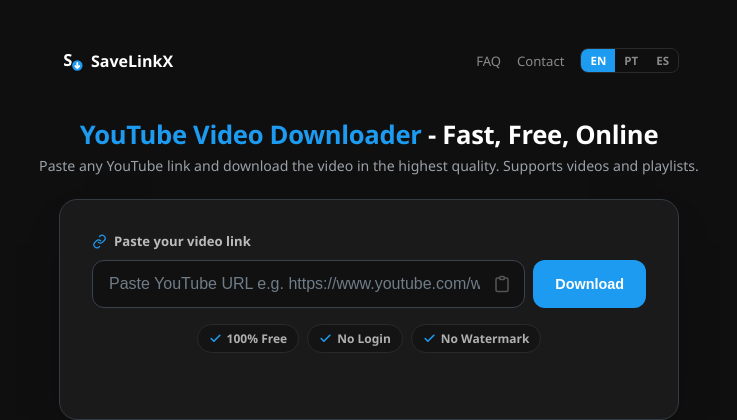
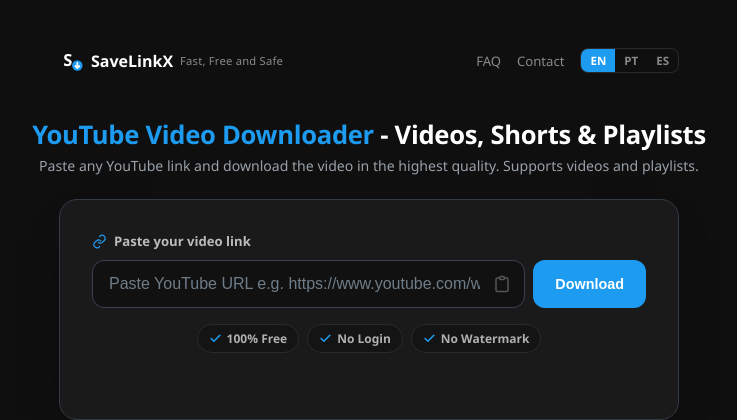
Before and after one commit to lars-rib/savelinkx, a Flask app: page /youtube/ in a window 1280 px wide. Shown: the top 420 px of the page, without its empty margins (271-1008 px from the left). Run offline with Flask 3, Linux system fonts and the light colour scheme; some libraries are stand-ins or nearby versions.

Commit message:
Update brand tagline and 4 H1s (#9)
Auto-merged by Mavis after offline test pass.

```diff
--- a/templates/base.html
+++ b/templates/base.html
@@ -83,6 +83,8 @@
     .topnav { width: 100%; max-width: 620px; display: flex; justify-content: space-between; align-items: center; padding: 0 0 24px; }
     .topnav-brand { font-size: 1rem; font-weight: 800; color: #fff; text-decoration: none; display: flex; align-items: center; gap: 7px; line-height: 1; }
     .topnav-brand svg { width: 25px; height: 25px; fill: var(--accent); flex-shrink: 0; }
+    .topnav-tagline { font-size: 0.7rem; font-weight: 500; color: #8a8a8a; letter-spacing: 0.02em; }
+    @media (max-width: 480px) { .topnav-tagline { display: none; } }
     .topnav-right { display: flex; align-items: center; gap: 16px; }
     .topnav-right > a { color: #8a8a8a; text-decoration: none; font-size: 0.82rem; transition: color 0.2s; white-space: nowrap; }
     .topnav-right > a:hover { color: var(--accent); }
@@ -184,9 +186,9 @@
 <body {% block body_attrs %}{% endblock %}>
 
   <nav class="topnav" aria-label="{% block nav_aria %}Main navigation{% endblock %}">
-    <a href="{% block brand_href %}/{% endblock %}" class="topnav-brand" aria-label="{% block brand_aria %}SaveLinkX home{% endblock %}">
+    <a href="{% block brand_href %}/{% endblock %}" class="topnav-brand" aria-label="{% block brand_aria %}SaveLinkX - Fast, Free and Safe{% endblock %}">
       <svg viewBox="0 0 24 24" xmlns="http://www.w3.org/2000/svg" fill="none"><text x="8.5" y="17.5" text-anchor="middle" font-family="'Segoe UI', system-ui, sans-serif" font-size="16" font-weight="700" fill="#fff">S</text><circle cx="17.6" cy="16.8" r="6" fill="#0f0f0f"/><circle cx="17.6" cy="16.8" r="5" fill="var(--accent)"/><path d="M17.6 14.4v4.4M15.7 17.3l1.9 1.9 1.9-1.9" stroke="#fff" stroke-width="1.7" stroke-linecap="round" stroke-linejoin="round"/></svg>
-      SaveLinkX
+      SaveLinkX <span class="topnav-tagline">Fast, Free and Safe</span>
     </a>
     <div class="topnav-right">
       {% set _nl = self.lang()[:2] %}
--- a/templates/index.html
+++ b/templates/index.html
@@ -145,7 +145,7 @@
       <li><a href="/es/">Español</a></li>
 {% endblock %}
 
-{% block h1 %}<span>X (Twitter) Video Downloader</span> - Fast, Free and Safe{% endblock %}
+{% block h1 %}<span>X (Twitter) Video Downloader</span>{% endblock %}
 {% block subtitle %}Paste any X (Twitter) link and download in the highest available quality.{% endblock %}
 
 {% block toolswitch %}
--- a/templates/index_instagram.html
+++ b/templates/index_instagram.html
@@ -93,7 +93,7 @@
       <li><a href="/faq">FAQ</a></li>
 {% endblock %}
 
-{% block h1 %}<span>Instagram Video Downloader</span> - Reels, Videos & IGTV{% endblock %}
+{% block h1 %}<span>Instagram Video Downloader</span> - Reels, Videos & Stories{% endblock %}
 {% block subtitle %}Paste any public Instagram Reel, post or Story link and download it in the highest available quality.{% endblock %}
 
 {% block toolswitch %}
--- a/templates/index_tiktok.html
+++ b/templates/index_tiktok.html
@@ -93,7 +93,7 @@
       <li><a href="/faq">FAQ</a></li>
 {% endblock %}
 
-{% block h1 %}<span>TikTok Video Downloader</span> - Without Watermark, Free{% endblock %}
+{% block h1 %}<span>TikTok Video Downloader</span> - Just Without a Watermark{% endblock %}
 {% block subtitle %}Paste any TikTok link and download the video in the highest quality with no watermark.{% endblock %}
 
 {% block toolswitch %}
--- a/templates/index_youtube.html
+++ b/templates/index_youtube.html
@@ -94,7 +94,7 @@
       <li><a href="/faq">FAQ</a></li>
 {% endblock %}
 
-{% block h1 %}<span>YouTube Video Downloader</span> - Fast, Free, Online{% endblock %}
+{% block h1 %}<span>YouTube Video Downloader</span> - Videos, Shorts & Playlists{% endblock %}
 {% block subtitle %}Paste any YouTube link and download the video in the highest quality. Supports videos and playlists.{% endblock %}
 
 {% block toolswitch %}
```
